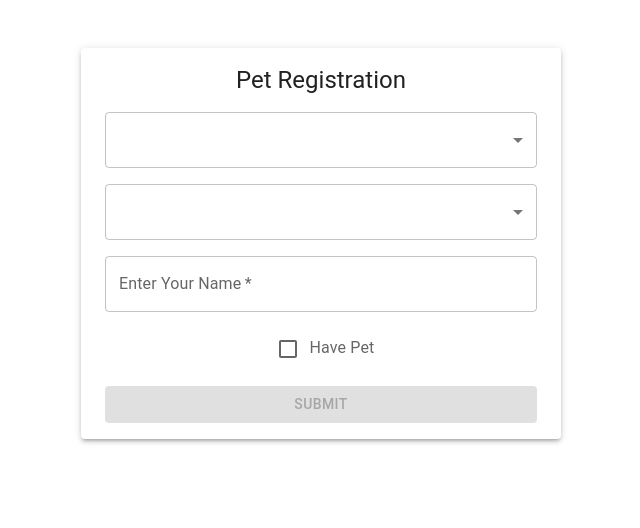
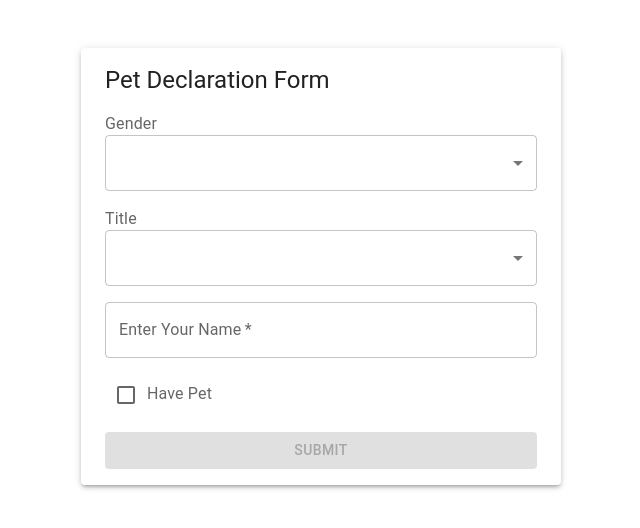
Before and after one commit to mehtut-m/react-form, a React (Create React App) app: page / in a window 1280 px wide. Shown: the top 528 px of the page, without its empty margins (319-959 px from the left). Built offline with nearby package versions, Linux system fonts and the light colour scheme.

Commit message:
added formik integrate with MUI

```diff
--- a/src/components/WithMUI.jsx
+++ b/src/components/WithMUI.jsx
@@ -6,10 +6,11 @@ import MenuItem from '@mui/material/MenuItem';
 import Select from '@mui/material/Select';
 import Grid from '@mui/material/Grid';
 
+import InputLabel from '@mui/material/InputLabel';
 import Button from '@mui/material/Button';
 import Checkbox from '@mui/material/Checkbox';
 
-import { Formik, Field, Form, FieldArray } from 'formik';
+import { Formik, FieldArray } from 'formik';
 import {
   Container,
   FormControl,
@@ -37,6 +38,14 @@ export const WithMUI = () => {
     return error;
   };
 
+  const addPetInfo = (push) => {
+    push({
+      id: Math.random(),
+      name: '',
+      type: '',
+    });
+  };
+
   const title = [
     { titleName: 'นาย', gender: 'MALE' },
     { titleName: 'นาง', gender: 'FEMALE' },
@@ -57,6 +66,7 @@ export const WithMUI = () => {
         validate={validation}
         onSubmit={(values) => {
           console.log(values);
+          alert(JSON.stringify(values));
         }}
       >
         {({
@@ -73,13 +83,14 @@ export const WithMUI = () => {
               component="form"
               noValidate
               onSubmit={handleSubmit}
-              sx={{ py: '1rem' }}
+              sx={{ py: '1rem', textAlign: 'left' }}
             >
               <Grid container rowSpacing={2}>
                 <Grid item xs={12} fontSize="20px">
-                  <Typography variant="h5">Pet Registration</Typography>
+                  <Typography variant="h5">Pet Declaration Form</Typography>
                 </Grid>
                 <Grid item xs={12}>
+                  <InputLabel>Gender</InputLabel>
                   <FormControl fullWidth>
                     <Select
                       onChange={handleChange}
@@ -98,6 +109,7 @@ export const WithMUI = () => {
                 </Grid>
 
                 <Grid item xs={12}>
+                  <InputLabel>Title</InputLabel>
                   <FormControl fullWidth>
                     <Select
                       onChange={handleChange}
@@ -144,11 +156,7 @@ export const WithMUI = () => {
                               onClick={(e) => {
                                 const checked = e.target.checked;
                                 if (checked) {
-                                  push({
-                                    id: Math.random(),
-                                    name: '',
-                                    lastName: '',
-                                  });
+                                  addPetInfo(push);
                                 } else {
                                   setFieldValue('pets', null);
                                 }
@@ -212,13 +220,7 @@ export const WithMUI = () => {
                               type="button"
                               color="primary"
                               variant="outlined"
-                              onClick={() =>
-                                push({
-                                  id: Math.random(),
-                                  name: '',
-                                  type: '',
-                                })
-                              }
+                              onClick={() => addPetInfo(push)}
                               sx={{
                                 mt: '2rem',
                                 width: '100%',
```
